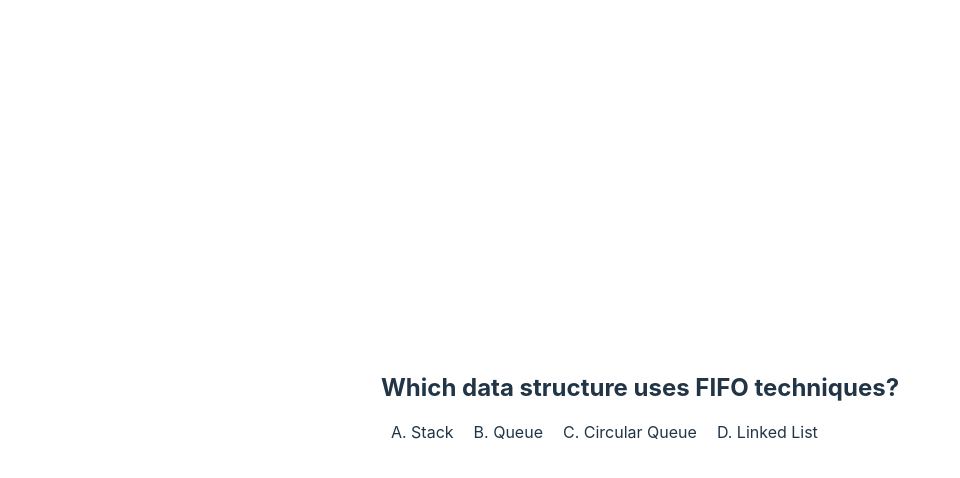
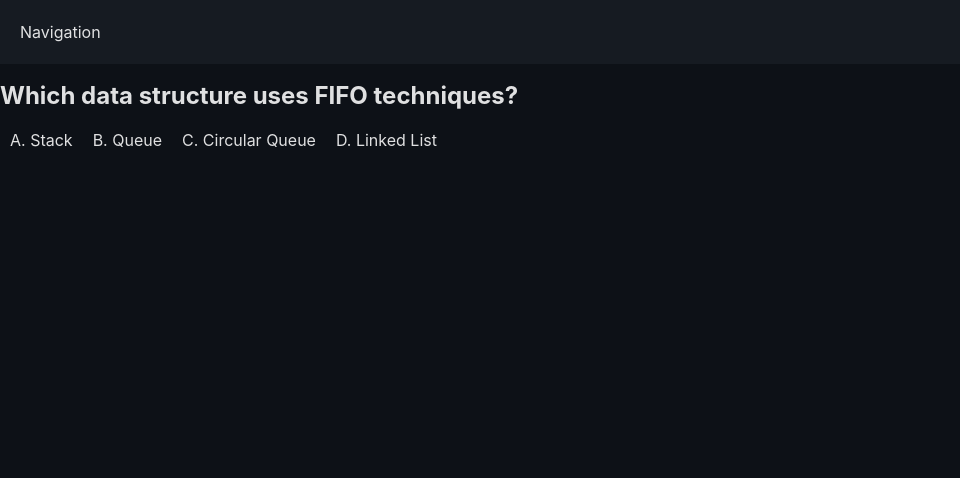
Before and after one commit to SudeepMi/quizapp, a React (Vite) app: page / in a window 1280 px wide. Shown: the top 478 px of the page, without its empty margins (0-960 px from the left). Built offline with nearby package versions, Linux system fonts and the light colour scheme.

Commit message:
navbar component

```diff
--- a/index.html
+++ b/index.html
@@ -4,7 +4,7 @@
     <meta charset="UTF-8" />
     <link rel="icon" type="image/svg+xml" href="/vite.svg" />
     <meta name="viewport" content="width=device-width, initial-scale=1.0" />
-    <title>Vite + React</title>
+    <title>Quiz Contest App</title>
   </head>
   <body>
     <div id="root"></div>
--- a/src/App.css
+++ b/src/App.css
@@ -1,41 +1,11 @@
-#root {
-  max-width: 1280px;
-  margin: 0 auto;
-  padding: 2rem;
-  text-align: center;
+body {
+  padding: 0;
+  margin: 0;
 }
-
-.logo {
-  height: 6em;
-  padding: 1.5em;
-  will-change: filter;
+body .main {
+  padding: 0;
 }
-.logo:hover {
-  filter: drop-shadow(0 0 2em #646cffaa);
+body .main .navbar {
+  padding: 20px;
+  background-color: #161b22;
 }
-.logo.react:hover {
-  filter: drop-shadow(0 0 2em #61dafbaa);
-}
-
-@keyframes logo-spin {
-  from {
-    transform: rotate(0deg);
-  }
-  to {
-    transform: rotate(360deg);
-  }
-}
-
-@media (prefers-reduced-motion: no-preference) {
-  a:nth-of-type(2) .logo {
-    animation: logo-spin infinite 20s linear;
-  }
-}
-
-.card {
-  padding: 2em;
-}
-
-.read-the-docs {
-  color: #888;
-}
--- a/src/App.jsx
+++ b/src/App.jsx
@@ -1,14 +1,13 @@
-import { useState } from 'react'
-import reactLogo from './assets/react.svg'
 import './App.css'
+import Navbar from './components/Navbar'
 import Home from './pages/Home'
 
 function App() {
-  const [count, setCount] = useState(0)
 
   return (
-    <div className="App">
-     <Home />
+    <div className='main'>
+      <Navbar />
+      <Home />
     </div>
   )
 }
--- /dev/null
+++ b/src/App.scss
@@ -0,0 +1,11 @@
+body{
+    padding: 0;
+    margin: 0;
+    .main{
+        padding: 0;
+        .navbar{
+            padding: 20px;
+            background-color: #161b22;
+        }
+    }
+}
--- /dev/null
+++ b/src/components/Navbar.jsx
@@ -0,0 +1,11 @@
+import React from 'react'
+
+function Navbar() {
+  return (
+    <div className='navbar'>
+      Navigation
+    </div>
+  )
+}
+
+export default Navbar
--- a/src/index.css
+++ b/src/index.css
@@ -3,68 +3,12 @@
   font-size: 16px;
   line-height: 24px;
   font-weight: 400;
-
   color-scheme: light dark;
   color: rgba(255, 255, 255, 0.87);
-  background-color: #242424;
-
+  background-color: #0d1117;
   font-synthesis: none;
   text-rendering: optimizeLegibility;
   -webkit-font-smoothing: antialiased;
   -moz-osx-font-smoothing: grayscale;
   -webkit-text-size-adjust: 100%;
 }
-
-a {
-  font-weight: 500;
-  color: #646cff;
-  text-decoration: inherit;
-}
-a:hover {
-  color: #535bf2;
-}
-
-body {
-  margin: 0;
-  display: flex;
-  place-items: center;
-  min-width: 320px;
-  min-height: 100vh;
-}
-
-h1 {
-  font-size: 3.2em;
-  line-height: 1.1;
-}
-
-button {
-  border-radius: 8px;
-  border: 1px solid transparent;
-  padding: 0.6em 1.2em;
-  font-size: 1em;
-  font-weight: 500;
-  font-family: inherit;
-  background-color: #1a1a1a;
-  cursor: pointer;
-  transition: border-color 0.25s;
-}
-button:hover {
-  border-color: #646cff;
-}
-button:focus,
-button:focus-visible {
-  outline: 4px auto -webkit-focus-ring-color;
-}
-
-@media (prefers-color-scheme: light) {
-  :root {
-    color: #213547;
-    background-color: #ffffff;
-  }
-  a:hover {
-    color: #747bff;
-  }
-  button {
-    background-color: #f9f9f9;
-  }
-}
```
Also changed, not shown: 1 other file (tests, documents, lock files or other folders).
